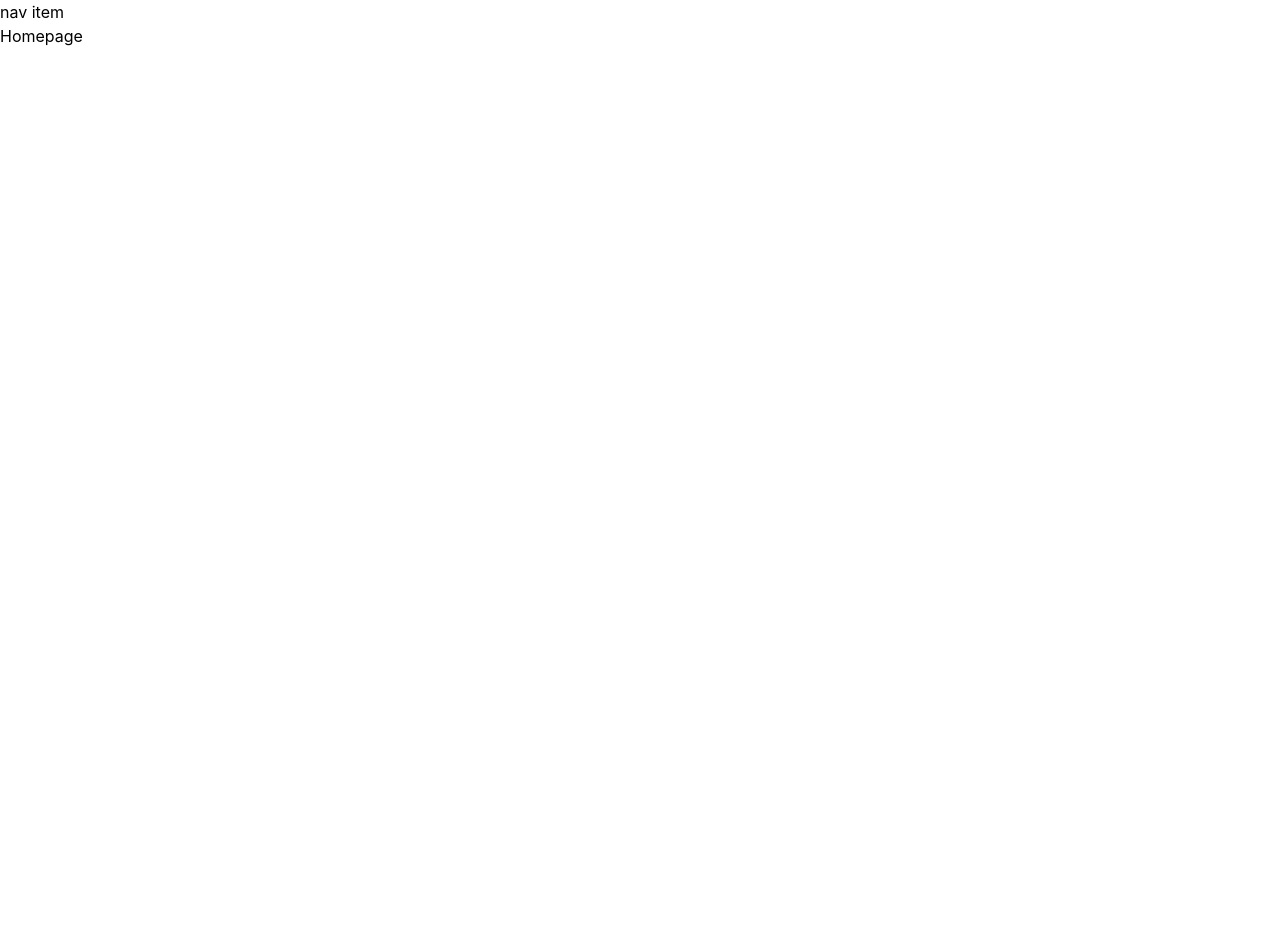
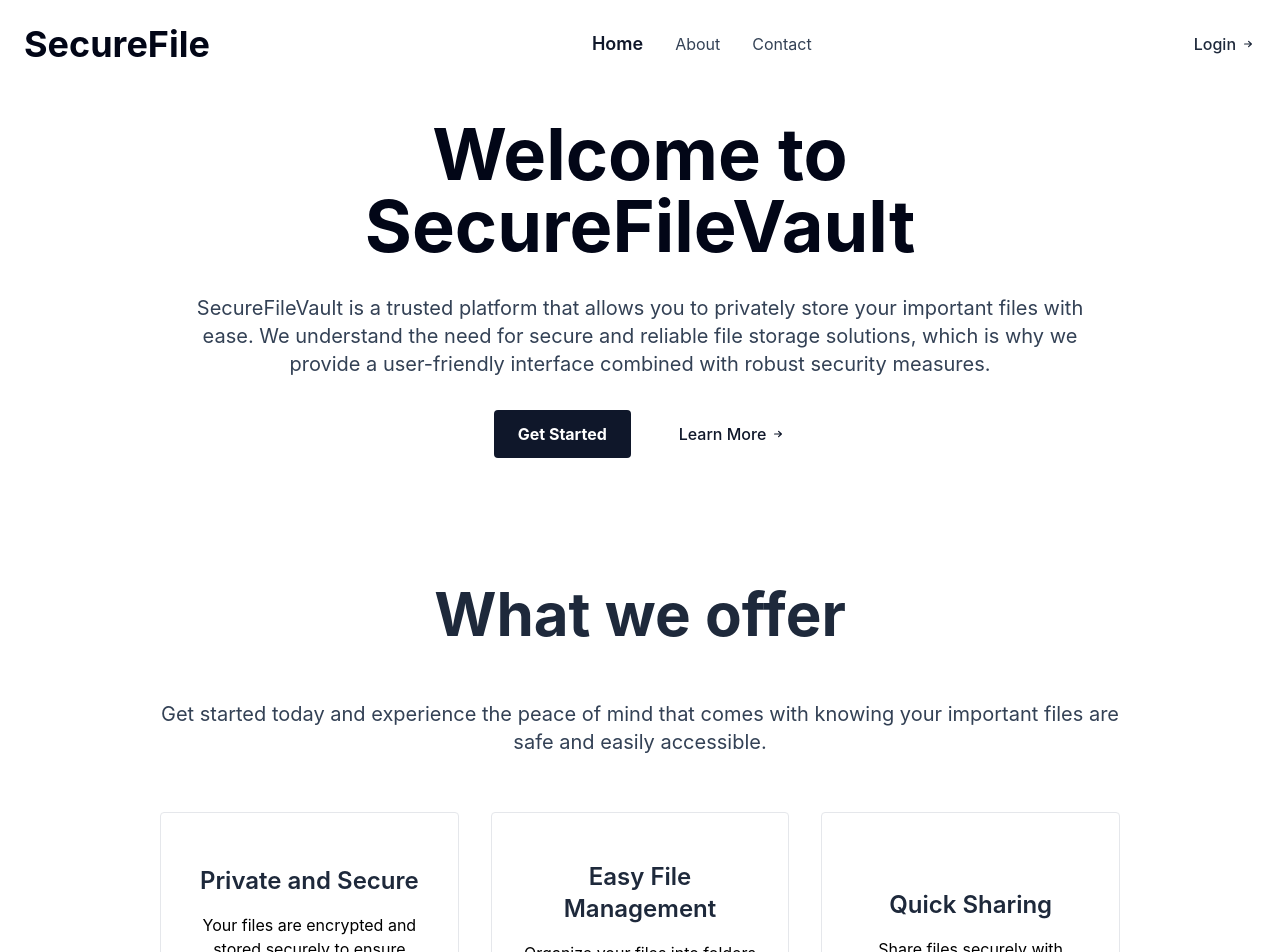
Before and after one commit to tolu-c/redesigned-octo-chainsaw, a React (Create React App) app in the folder files/: page /home in a window 1280 px wide. Shown: the top 952 px of the page. Before the commit the page ends 800 px from the top, so only its background shows below. Built offline with nearby package versions, Linux system fonts and the light colour scheme; no server answers.

Commit message:
feat: home route

```diff
--- /dev/null
+++ b/files/src/components/Home/Features.tsx
@@ -0,0 +1,44 @@
+import { FC } from "react";
+
+export const Features = () => {
+  return (
+    <div className="pt-24 w-full flex flex-col gap-10 md:gap-14 items-center">
+      <h2 className="text-4xl md:text-6xl text-slate-800 font-bold text-center">
+        What we offer
+      </h2>
+      <p className="text-center w-5/6 md:w-3/4 text-lg md:text-xl text-slate-700">
+        Get started today and experience the peace of mind that comes with
+        knowing your important files are safe and easily accessible.
+      </p>
+      <div className="grid grid-cols-1 md:grid-cols-3 gap-4 md:gap-8 w-5/6 md:w-3/4">
+        <FeatureCard
+          title="Private and Secure"
+          description="Your files are encrypted and stored securely to ensure maximum privacy and protection."
+        />
+        <FeatureCard
+          title="Easy File Management"
+          description="Organize your files into folders and access them anytime, anywhere."
+        />
+        <FeatureCard
+          title="Quick Sharing"
+          description="Share files securely with selected individuals or teams"
+        />
+      </div>
+    </div>
+  );
+};
+
+interface FeatureCardProps {
+  title: string;
+  description: string;
+}
+export const FeatureCard: FC<FeatureCardProps> = ({ title, description }) => {
+  return (
+    <div className="w-full flex flex-col items-center justify-center gap-4 py-12 px-8 border rounded hover:border-slate-900 hover:border-2">
+      <h4 className="text-2xl text-slate-800 font-semibold text-center">
+        {title}
+      </h4>
+      <p className="text-center w-3/4 md:w-full">{description}</p>
+    </div>
+  );
+};
--- /dev/null
+++ b/files/src/components/Home/Hero.tsx
@@ -0,0 +1,35 @@
+import { Link } from "react-router-dom";
+import { ArrowSmallRightIcon } from "@heroicons/react/20/solid";
+
+export const Hero = () => {
+  return (
+    <div className="flex justify-center items-center w-full h-[50vh]">
+      <div className="flex flex-col items-center w-full md:w-3/4 gap-8 relative isolate px-6 py-14 lg:px-8">
+        <h1 className="text-5xl md:text-7xl text-slate-950 font-bold text-center">
+          Welcome to SecureFileVault
+        </h1>
+        <p className="text-center text-lg md:text-xl text-slate-700">
+          SecureFileVault is a trusted platform that allows you to privately
+          store your important files with ease. We understand the need for
+          secure and reliable file storage solutions, which is why we provide a
+          user-friendly interface combined with robust security measures.
+        </p>
+        <div className="flex items-center gap-8 md:gap-12">
+          <Link
+            to="/login"
+            className="p-3 px-6 w-max text-white bg-slate-900 hover:bg-slate-950 rounded font-bold"
+          >
+            <span>Get Started</span>
+          </Link>
+          <Link
+            to="about"
+            className="flex items-center gap-1 text-slate-900 hover:text-slate-950 font-medium hover:font-bold"
+          >
+            <span>Learn More</span>
+            <ArrowSmallRightIcon className="h-4 w-4" />
+          </Link>
+        </div>
+      </div>
+    </div>
+  );
+};
--- a/files/src/components/HomePage.tsx
+++ b/files/src/components/HomePage.tsx
@@ -31,7 +31,7 @@ export const HomePage = () => {
           to="home"
           className="text-lg text-center font-bold text-slate-800 bg-transparent border border-slate-800 hover:bg-slate-950 hover:text-slate-100 p-4 px-6 rounded-lg w-max"
         >
-          Go to your files
+          Go to website
         </Link>
       </div>
     </div>
--- a/files/src/components/UI/Layout/HomeLayout.tsx
+++ b/files/src/components/UI/Layout/HomeLayout.tsx
@@ -1,12 +1,13 @@
 import { FC } from "react";
 import { LayoutProps } from "../../../types";
+import { NavBar } from "./HomeNav";
 
 export const HomeLayout: FC<LayoutProps> = ({ children }) => {
   return (
-    <div>
-      <nav>nav item</nav>
+    <div className="w-full">
+      <NavBar />
       {children}
-      <footer></footer>
+      <footer className="w-full text-center">All Rights Reserved</footer>
     </div>
   );
 };
--- /dev/null
+++ b/files/src/components/UI/Layout/HomeNav.tsx
@@ -0,0 +1,61 @@
+import { Link, NavLink } from "react-router-dom";
+import { ArrowSmallRightIcon } from "@heroicons/react/20/solid";
+
+export const NavBar = () => {
+  return (
+    <nav className="flex justify-between gap-12 items-center p-6">
+      <h3 className="text-3xl md:text-4xl text-slate-950 font-bold">
+        SecureFile
+      </h3>
+      <nav className="grow justify-center flex">
+        <ul className="flex items-center gap-8">
+          <NavLink
+            to=""
+            className={({ isActive }) =>
+              `${
+                isActive
+                  ? " text-slate-900 font-semibold text-lg"
+                  : " text-base text-slate-700 font-normal hover:font-medium"
+              }`
+            }
+          >
+            Home
+          </NavLink>
+          <NavLink
+            to="about"
+            className={({ isActive }) =>
+              `${
+                isActive
+                  ? " text-slate-900 font-semibold text-lg"
+                  : " text-base text-slate-700 font-normal hover:font-medium"
+              }`
+            }
+          >
+            About
+          </NavLink>
+          <NavLink
+            to="contact"
+            className={({ isActive }) =>
+              `${
+                isActive
+                  ? " text-slate-900 font-semibold text-lg"
+                  : " text-base text-slate-700 font-normal hover:font-medium"
+              }`
+            }
+          >
+            Contact
+          </NavLink>
+        </ul>
+      </nav>
+      <div>
+        <Link
+          to="/login"
+          className="flex items-center gap-1 text-slate-800 font-medium hover:font-bold"
+        >
+          <span>Login</span>
+          <ArrowSmallRightIcon className="h-4 w-4" />
+        </Link>
+      </div>
+    </nav>
+  );
+};
--- a/files/src/pages/Home/About.tsx
+++ b/files/src/pages/Home/About.tsx
@@ -1,5 +1,45 @@
+import { FeatureCard } from "../../components/Home/Features";
+
 const AboutPage = () => {
-  return <div>AboutPage</div>;
+  return (
+    <div className="w-full pt-16 p-8 flex flex-col gap-6 items-center">
+      <h1 className="text-4xl md:text-6xl text-slate-950 font-bold text-center">
+        About SecureFileVault
+      </h1>
+      <p className="text-center w-full md:w-3/4 text-lg md:text-xl text-slate-600">
+        At SecureFileVault, we believe in the importance of data privacy and
+        file security. Our mission is to provide individuals and businesses with
+        a secure platform to store and manage their important files.
+      </p>
+      <div className="w-full flex flex-col gap-5 items-center mt-16 md:mt-20">
+        <h4 className="text-2xl md:text-4xl text-slate-950 font-bold text-center">
+          Why Choose SecureFileVault?
+        </h4>
+        <p className="text-center w-full md:w-3/4 text-lg md:text-xl text-slate-600">
+          Join thousands of satisfied users who trust SecureFileVault for their
+          file storage needs. Protect your valuable files with us today.
+        </p>
+        <div className="grid grid-cols-1 md:grid-cols-2 gap-4 md:gap-8 w-5/6 md:w-3/4">
+          <FeatureCard
+            title="Advanced Encryption:"
+            description="We employ industry-standard encryption algorithms to ensure the confidentiality of your files."
+          />
+          <FeatureCard
+            title="User-Friendly Interface"
+            description="Our intuitive interface makes it easy for users to upload, organize, and retrieve their files."
+          />
+          <FeatureCard
+            title="Reliable and Scalable"
+            description="We have a robust infrastructure that guarantees high availability and scalability to meet your growing storage needs."
+          />
+          <FeatureCard
+            title="Dedicated Customer Support"
+            description="Our team is here to assist you and address any queries or concerns you may have."
+          />
+        </div>
+      </div>
+    </div>
+  );
 };
 
 export default AboutPage;
--- a/files/src/pages/Home/Contact.tsx
+++ b/files/src/pages/Home/Contact.tsx
@@ -1,5 +1,40 @@
 const ContactPage = () => {
-  return <div>ContactPage</div>;
+  return (
+    <div className="w-full pt-16 p-8 flex flex-col gap-6 items-center">
+      <h1 className="text-4xl md:text-6xl text-slate-950 font-bold text-center">
+        Contact Us
+      </h1>
+      <p className="text-center w-full md:w-3/4 text-lg md:text-xl text-slate-600">
+        If you have any questions, feedback, or need assistance, we're here to
+        help. Please feel free to get in touch with our support team using the
+        contact information provided below:
+      </p>
+      <div className="grid grid-cols-1 md:grid-cols-3 gap-4 md:gap-8 w-5/6 md:w-3/4 mt-8 md:mt-12">
+        <div className="p-8 bg-slate-100 flex flex-col gap-3 items-center justify-center rounded">
+          <h5 className="text-lg md:text-xl text-slate-800 font-semibold">
+            Phone
+          </h5>
+          <p className="text-base text-slate-600">
+            support@securefilevault.com
+          </p>
+        </div>
+        <div className="p-8 bg-slate-100 flex flex-col gap-3 items-center justify-center rounded">
+          <h5 className="text-lg md:text-xl text-slate-800 font-semibold">
+            Phone
+          </h5>
+          <p className="text-base text-slate-600">+1-123-456-7890</p>
+        </div>
+        <div className="p-8 bg-slate-100 flex flex-col gap-3 items-center justify-center rounded">
+          <h5 className="text-lg md:text-xl text-slate-800 font-semibold">
+            Address
+          </h5>
+          <p className="text-base text-slate-600">
+            123 Main Street, City, State, Zip Code
+          </p>
+        </div>
+      </div>
+    </div>
+  );
 };
 
 export default ContactPage;
--- a/files/src/pages/Home/Homepage.tsx
+++ b/files/src/pages/Home/Homepage.tsx
@@ -1,5 +1,14 @@
+import { Fragment } from "react";
+import { Hero } from "../../components/Home/Hero";
+import { Features } from "../../components/Home/Features";
+
 const Homepage = () => {
-  return <div>Homepage</div>;
+  return (
+    <Fragment>
+      <Hero />
+      <Features />
+    </Fragment>
+  );
 };
 
 export default Homepage;
```
